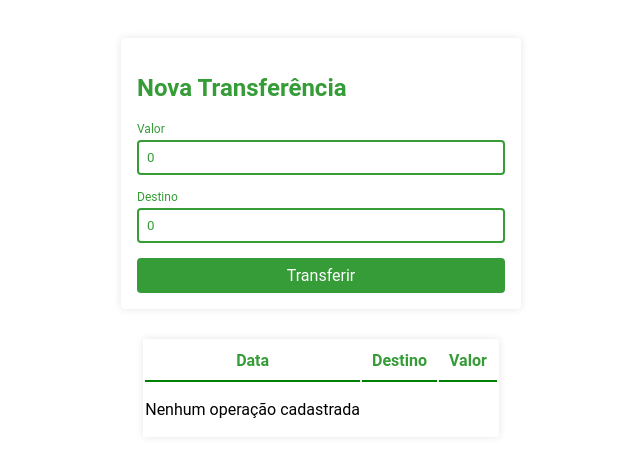
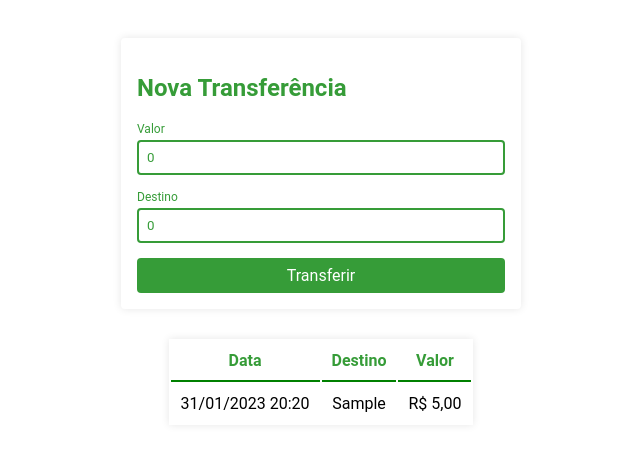
Before and after one commit to KelvenVS/bytebank, an Angular app: page / in a window 1280 px wide. Both pictures are taken after typing "5", "Sample" into the empty fields and a click on the button "Transferir". Shown: the top 456 px of the page, without its empty margins (319-959 px from the left). Built offline with nearby package versions, Linux system fonts and the light colour scheme.

Commit message:
corrigindo bugs

```diff
--- a/src/app/app.component.ts
+++ b/src/app/app.component.ts
@@ -8,10 +8,11 @@ import { Component } from '@angular/core';
 })
 export class AppComponent {
   title = 'bytebank';
+  transferencias: any[] = [];
 
   constructor(private service: TransferService) {}
 
   transfer($event) {
-  this.service.addBank($event)
+    this.service.addBank($event);
   }
 }
--- a/src/app/extract/extract.component.html
+++ b/src/app/extract/extract.component.html
@@ -4,9 +4,8 @@
     <th class="tabela__cabecalho__conteudo">Destino</th>
     <th class="tabela__cabecalho__conteudo">Valor</th>
   </thead>
-  <tbody *ngIf="transferList?.length == 0
-            && transferList?.length > 0  ; else emptyList">
-    <tr class="tabela__linha" *ngFor="let transfer of transferDatas">
+  <tbody *ngIf="transferList.length > 0; else emptyList">
+    <tr class="tabela__linha" *ngFor="let transfer of transferList">
     <td class="tabela__conteudo">{{transfer?.date | date : 'short'}}</td>
     <td class="tabela__conteudo">{{transfer?.destiny}}</td>
     <td class="tabela__conteudo">{{transfer?.value | currency : ''}}</td>
--- a/src/app/services/transfer.service.ts
+++ b/src/app/services/transfer.service.ts
@@ -4,7 +4,7 @@ import { Injectable } from '@angular/core';
   providedIn: 'root'
 })
 export class TransferService {
-  private listTransfer : any[];
+  private listTransfer: any[];
 
 constructor() {
   this.listTransfer = [];
```
